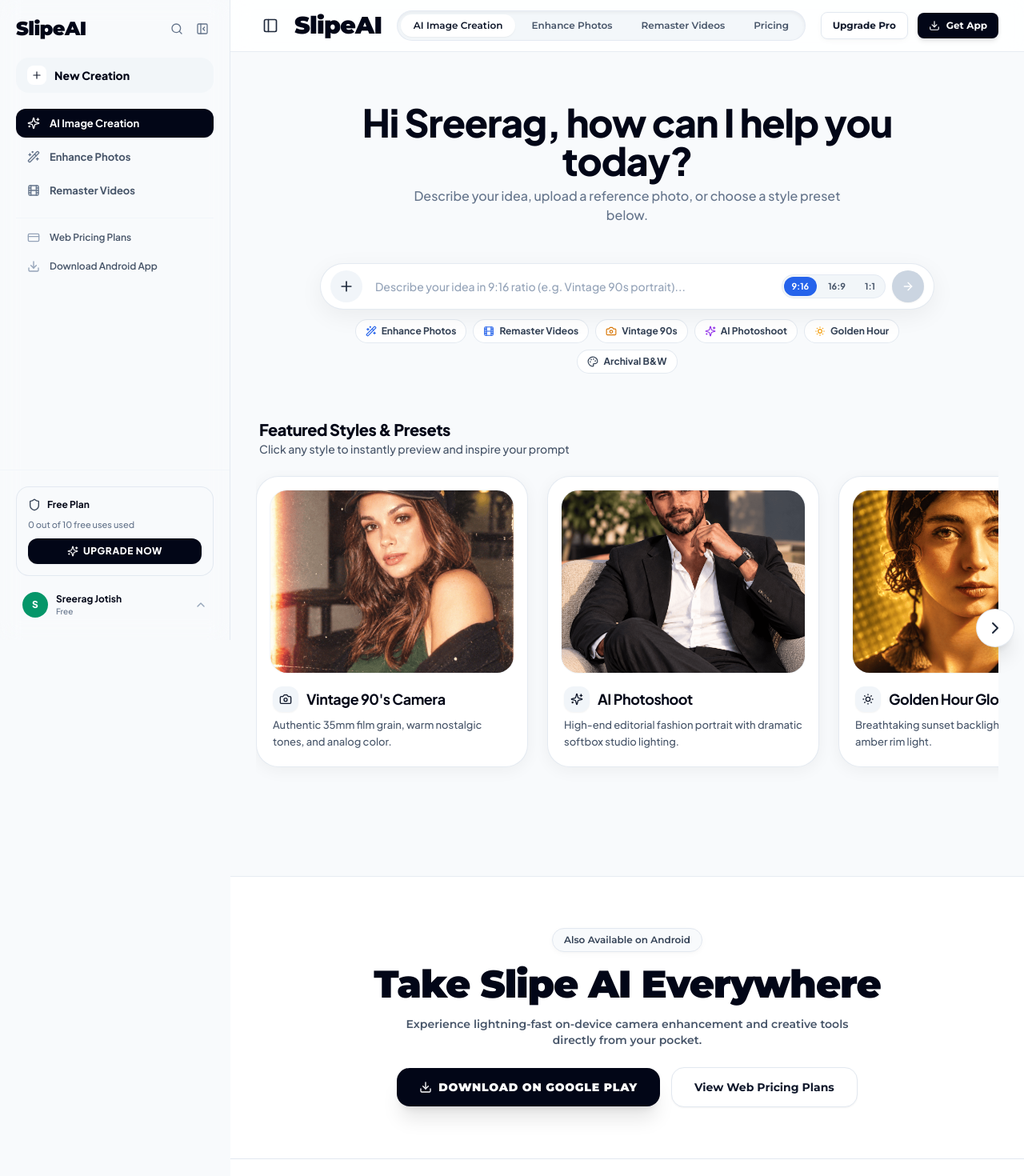
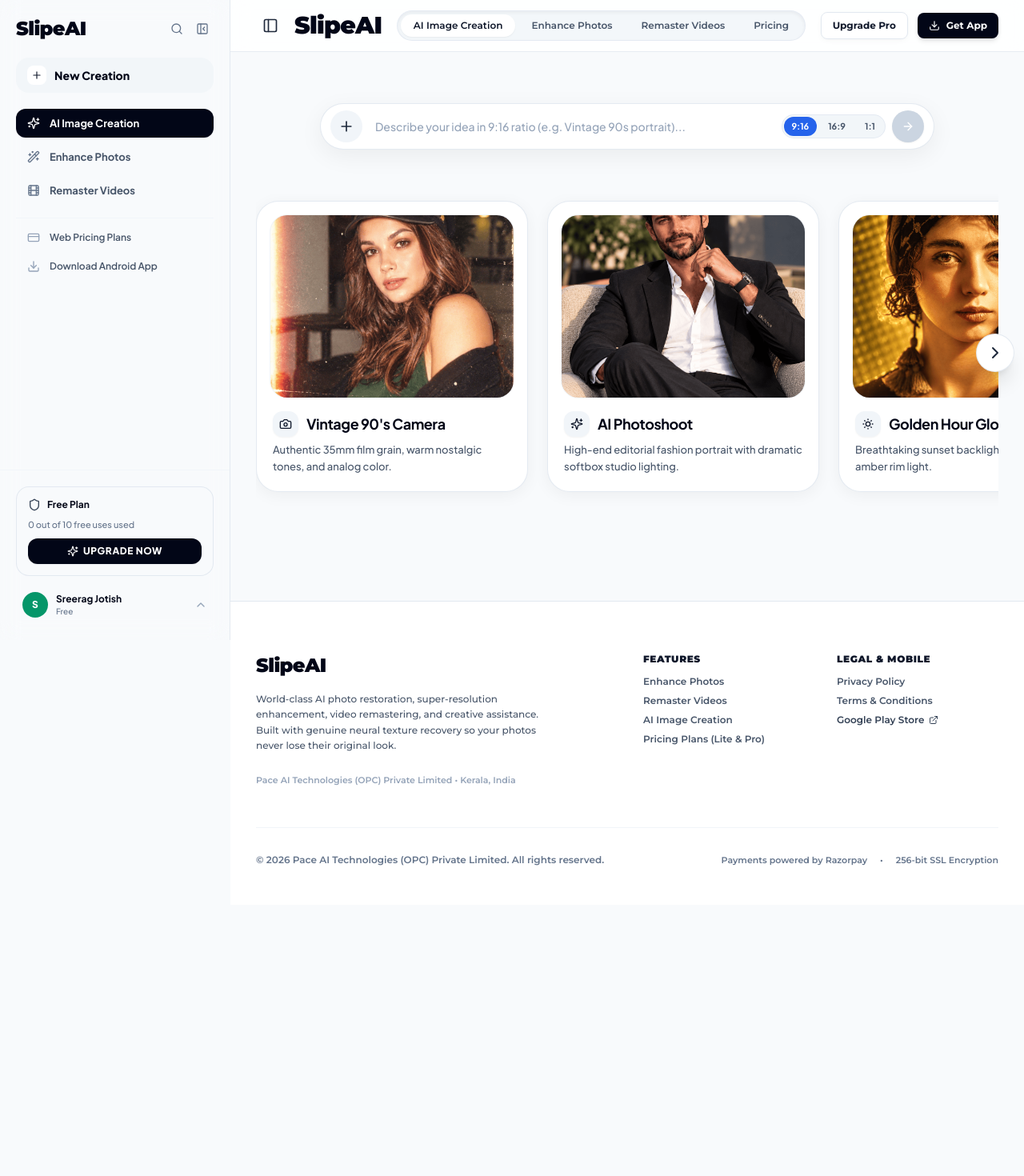
Before and after one commit to Sreerag111/slipeaiwebsite2, a Next.js app: page / in a window 1280 px wide. Shown: the top 1470 px of the page at 80% size. After the commit the page ends 1131 px from the top, so only its background shows below. Built offline with nearby package versions, Linux system fonts and the light colour scheme.

Commit message:
Remove quick action pills, greeting headline, styles heading, and bottom CTA banner

```diff
--- a/app/page.tsx
+++ b/app/page.tsx
@@ -10,7 +10,6 @@ import { VideoEnhancer } from '@/components/VideoEnhancer';
 import { AIImageCreation } from '@/components/AIImageCreation';
 import { PaywallModal } from '@/components/PaywallModal';
 import { Footer } from '@/components/Footer';
-import { Download } from 'lucide-react';
 
 function HomeContent() {
   const searchParams = useSearchParams();
@@ -94,38 +93,6 @@ function HomeContent() {
           )}
         </main>
 
-        {/* Bottom CTA Banner with Light Shade Design */}
-        <section className="py-12 sm:py-16 border-t border-slate-200/80 bg-white text-center">
-          <div className="mx-auto max-w-5xl px-4 sm:px-6 space-y-4">
-            <div className="inline-flex items-center gap-2 px-3.5 py-1.5 rounded-full border border-slate-200 bg-slate-50 text-[11px] sm:text-xs font-semibold text-slate-700 shadow-sm container-shade-sm">
-              <span>Also Available on Android</span>
-            </div>
-            <h2 className="text-2xl sm:text-3xl md:text-4xl lg:text-5xl font-black text-slate-950 tracking-tight">
-              Take Slipe AI Everywhere
-            </h2>
-            <p className="text-xs sm:text-sm text-slate-600 font-semibold max-w-xl mx-auto px-2 leading-relaxed">
-              Experience lightning-fast on-device camera enhancement and creative tools directly from your pocket.
-            </p>
-            <div className="flex flex-col sm:flex-row items-stretch sm:items-center justify-center gap-3.5 pt-2">
-              <a
-                href="https://play.google.com/store/apps/details?id=com.paceai.paceai"
-                target="_blank"
-                rel="noopener noreferrer"
-                className="w-full sm:w-auto flex items-center justify-center gap-2 px-7 py-3.5 rounded-2xl bg-slate-950 text-white font-black text-xs sm:text-sm uppercase tracking-wider hover:bg-slate-800 transition-all shadow-xl hover:scale-[1.01] active:scale-98"
-              >
-                <Download className="h-4 w-4" />
-                <span>Download on Google Play</span>
-              </a>
-              <Link
-                href="/pricing"
-                className="w-full sm:w-auto flex items-center justify-center px-7 py-3.5 rounded-2xl border border-slate-200 bg-white text-slate-900 font-bold text-xs sm:text-sm hover:bg-slate-50 transition-all shadow-sm active:scale-98"
-              >
-                View Web Pricing Plans
-              </Link>
-            </div>
-          </div>
-        </section>
-
         {/* Footer */}
         <Footer />
       </div>
--- a/components/AIImageCreation.tsx
+++ b/components/AIImageCreation.tsx
@@ -256,16 +256,6 @@ export function AIImageCreation({
   return (
     <section id="create" className="pt-8 pb-16 sm:pt-12 sm:pb-20 md:pt-16 md:pb-28 bg-[#F8FAFC]">
       <div className="mx-auto max-w-7xl px-4 sm:px-6 lg:px-8 space-y-8 sm:space-y-12">
-        {/* Center Main Greeting Header: Styled exactly like reference image */}
-        <div className="text-center max-w-3xl mx-auto space-y-2">
-          <h1 className="text-3xl sm:text-4xl md:text-5xl font-extrabold text-slate-950 font-display tracking-tight leading-tight">
-            Hi Sreerag, how can I help you today?
-          </h1>
-          <p className="text-xs sm:text-sm md:text-base text-slate-500 font-display font-medium max-w-xl mx-auto px-2">
-            Describe your idea, upload a reference photo, or choose a style preset below.
-          </p>
-        </div>
-
         {/* Central Search / Image Creation Bar with '+' File Upload Option */}
         <div className="max-w-3xl mx-auto w-full space-y-3">
           <div className="relative rounded-full border border-slate-200/90 bg-white shadow-[0_8px_30px_rgba(0,0,0,0.06)] px-2 sm:px-3 py-2 flex items-center gap-2 transition-all focus-within:border-blue-600 focus-within:ring-4 focus-within:ring-blue-500/10">
@@ -359,89 +349,6 @@ export function AIImageCreation({
               aria-label="Generate Image"
             >
               <ArrowRight className="w-4 h-4" />
-            </button>
-          </div>
-
-          {/* Quick Filter / Action Pills below input bar (Matches reference image) */}
-          <div className="flex flex-wrap items-center justify-center gap-1.5 sm:gap-2 px-1">
-            <button
-              type="button"
-              onClick={() => {
-                if (onStartEnhancing) {
-                  onStartEnhancing();
-                } else {
-                  const el = document.getElementById('enhancer');
-                  if (el) el.scrollIntoView({ behavior: 'smooth' });
-                  else window.location.href = '/enhance';
-                }
-              }}
-              className="inline-flex items-center gap-1.5 px-3 py-1.5 rounded-full bg-white border border-slate-200/90 hover:border-slate-300 text-xs font-bold text-slate-700 hover:text-slate-950 transition-all shadow-2xs font-display hover:scale-102 cursor-pointer"
-            >
-              <Wand2 className="w-3.5 h-3.5 text-blue-600" />
-              <span>Enhance Photos</span>
-            </button>
-
-            <button
-              type="button"
-              onClick={() => {
-                if (onStartRemasterVideo) {
-                  onStartRemasterVideo();
-                } else {
-                  window.location.href = '/video';
-                }
-              }}
-              className="inline-flex items-center gap-1.5 px-3 py-1.5 rounded-full bg-white border border-slate-200/90 hover:border-slate-300 text-xs font-bold text-slate-700 hover:text-slate-950 transition-all shadow-2xs font-display hover:scale-102 cursor-pointer"
-            >
-              <Film className="w-3.5 h-3.5 text-blue-600" />
-              <span>Remaster Videos</span>
-            </button>
-
-            <button
-              type="button"
-              onClick={() => {
-                setPrompt(stylePresets[0].prompt);
-                handleGenerate(stylePresets[0].prompt);
-              }}
-              className="inline-flex items-center gap-1.5 px-3 py-1.5 rounded-full bg-white border border-slate-200/90 hover:border-slate-300 text-xs font-bold text-slate-700 hover:text-slate-950 transition-all shadow-2xs font-display hover:scale-102"
-            >
-              <Camera className="w-3.5 h-3.5 text-amber-600" />
-              <span>Vintage 90s</span>
-            </button>
-
-            <button
-              type="button"
-              onClick={() => {
-                setPrompt(stylePresets[1].prompt);
-                handleGenerate(stylePresets[1].prompt);
-              }}
-              className="inline-flex items-center gap-1.5 px-3 py-1.5 rounded-full bg-white border border-slate-200/90 hover:border-slate-300 text-xs font-bold text-slate-700 hover:text-slate-950 transition-all shadow-2xs font-display hover:scale-102"
-            >
-              <Sparkles className="w-3.5 h-3.5 text-purple-600" />
-              <span>AI Photoshoot</span>
-            </button>
-
-            <button
-              type="button"
-              onClick={() => {
-                setPrompt(stylePresets[2].prompt);
-                handleGenerate(stylePresets[2].prompt);
-              }}
-              className="inline-flex items-center gap-1.5 px-3 py-1.5 rounded-full bg-white border border-slate-200/90 hover:border-slate-300 text-xs font-bold text-slate-700 hover:text-slate-950 transition-all shadow-2xs font-display hover:scale-102"
-            >
-              <SunMedium className="w-3.5 h-3.5 text-amber-500" />
-              <span>Golden Hour</span>
-            </button>
-
-            <button
-              type="button"
-              onClick={() => {
-                setPrompt(stylePresets[3].prompt);
-                handleGenerate(stylePresets[3].prompt);
-              }}
-              className="inline-flex items-center gap-1.5 px-3 py-1.5 rounded-full bg-white border border-slate-200/90 hover:border-slate-300 text-xs font-bold text-slate-700 hover:text-slate-950 transition-all shadow-2xs font-display hover:scale-102"
-            >
-              <Palette className="w-3.5 h-3.5 text-slate-700" />
-              <span>Archival B&W</span>
             </button>
           </div>
         </div>
@@ -546,18 +453,7 @@ export function AIImageCreation({
         )}
 
         {/* Featured Styles & Presets Carousel (Clearly visible large cards) */}
-        <div className="space-y-4 pt-2">
-          <div className="flex items-center justify-between px-1">
-            <div>
-              <h3 className="text-lg sm:text-xl font-extrabold text-slate-950 font-display tracking-tight">
-                Featured Styles & Presets
-              </h3>
-              <p className="text-xs sm:text-sm text-slate-600 font-display font-medium">
-                Click any style to instantly preview and inspire your prompt
-              </p>
-            </div>
-          </div>
-
+        <div className="pt-2">
           {/* Carousel Container with Circular Navigation Buttons */}
           <div className="relative group/carousel">
             {canScrollLeft && (
```
